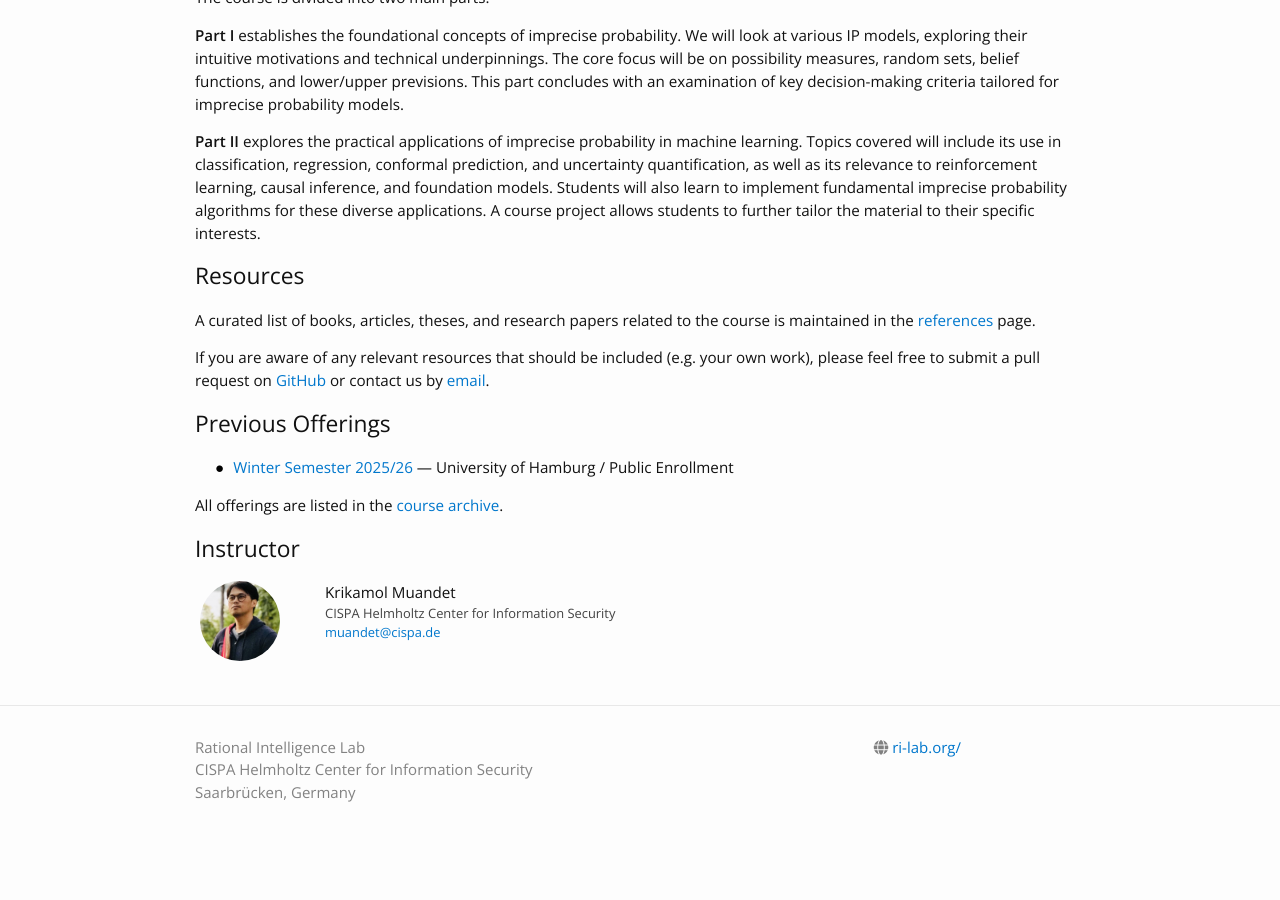
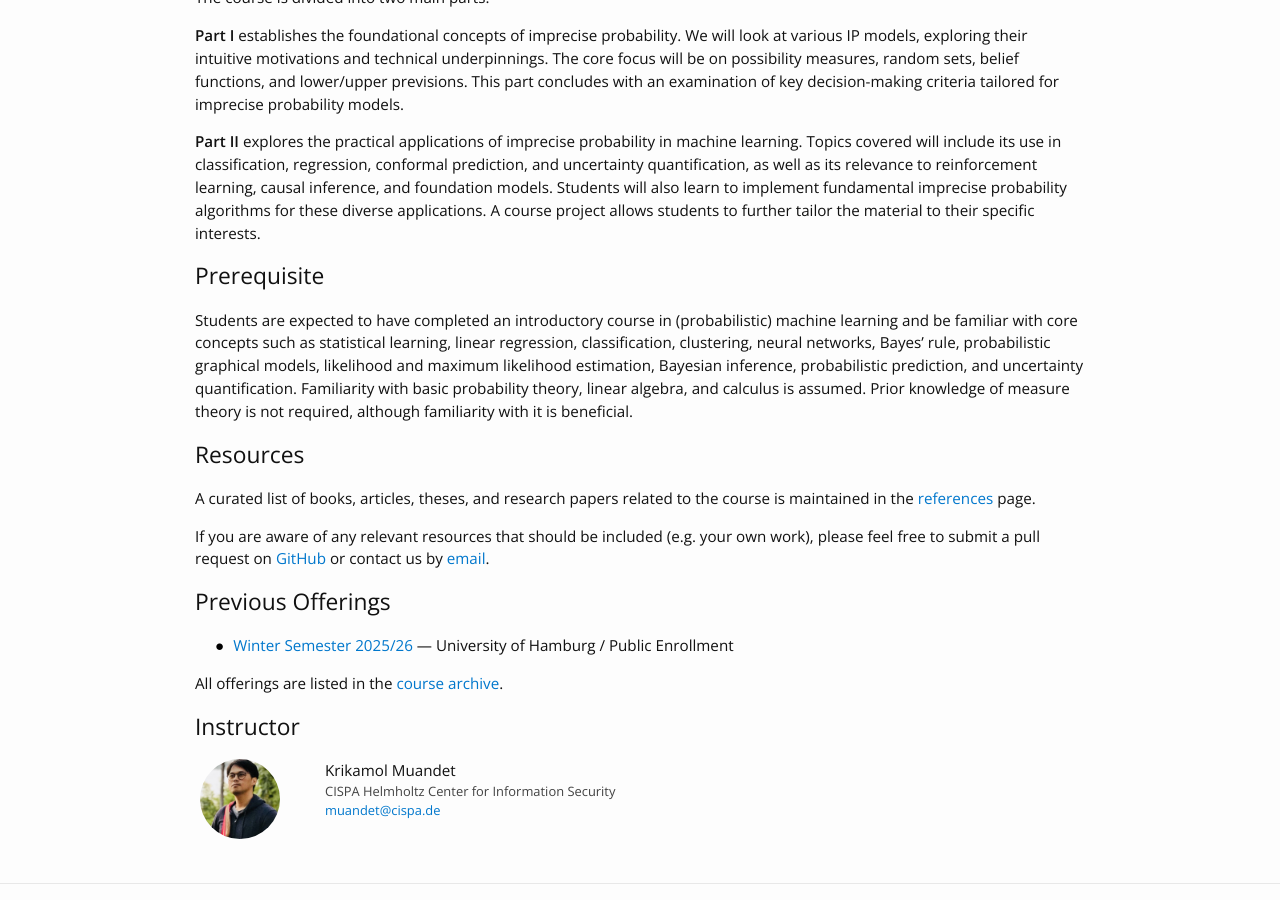
Before and after one commit to muandet-lab/ipml-course, a Jekyll site: the page built from index.md, in a window 1280 px wide and 900 px high, scrolled down 1177 px. Built offline with Jekyll 4.4.1, drawn with Linux system fonts in a browser that asks for light colours; nearby versions of some CDN libraries; before the commit the page ends 2040 px from its top, so only the background shows below that.

Commit message:
Update index.md

```diff
--- a/index.md
+++ b/index.md
@@ -28,6 +28,10 @@ The course is divided into two main parts.
 
 **Part II** explores the practical applications of imprecise probability in machine learning. Topics covered will include its use in classification, regression, conformal prediction, and uncertainty quantification, as well as its relevance to reinforcement learning, causal inference, and foundation models. Students will also learn to implement fundamental imprecise probability algorithms for these diverse applications. A course project allows students to further tailor the material to their specific interests.
 
+## Prerequisite
+
+Students are expected to have completed an introductory course in (probabilistic) machine learning and be familiar with core concepts such as statistical learning, linear regression, classification, clustering, neural networks, Bayes’ rule, probabilistic graphical models, likelihood and maximum likelihood estimation, Bayesian inference, probabilistic prediction, and uncertainty quantification. Familiarity with basic probability theory, linear algebra, and calculus is assumed. Prior knowledge of measure theory is not required, although familiarity with it is beneficial.
+
 ## Resources
 
 A curated list of books, articles, theses, and research papers related to the course is maintained in the [references]({{ '/references/' | relative_url }}) page.
```
